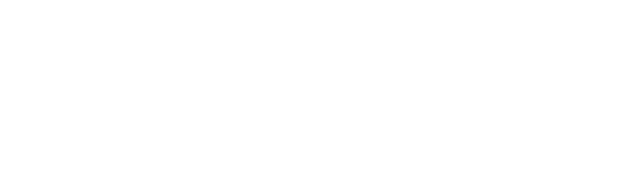
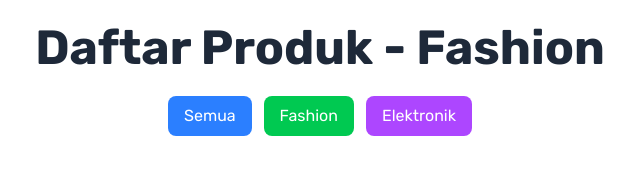
Before and after one commit to MDafaAdiwinata/tugas-produk-js, a website: page index.html in a window 1280 px wide. Shown: the whole page, without its empty margins (320-960 px from the left). Drawn offline with nearby package versions, Linux system fonts and the light colour scheme; files that its build step writes are made by us from their sources.

Commit message:
Add Button Filter Component

```diff
--- a/index.html
+++ b/index.html
@@ -16,7 +16,21 @@
         rel="stylesheet">
 </head>
 
-<body>
+<body class="font-[rubik]">
+    <div class="container mx-auto p-6">
+
+        <!-- Head Text -->
+        <h1 class="text-2xl md:text-5xl font-bold text-center text-gray-800 mb-6">Daftar Produk - Fashion</h1>
+
+        <!-- Tombol filter -->
+        <div class="flex justify-center gap-3 mb-8">
+            <button onclick="tampilkanProduk('all')" class="hover:cursor-pointer px-4 py-2 bg-blue-500 text-white rounded-lg hover:bg-blue-600">Semua</button>
+            <button onclick="tampilkanProduk('Fashion')" class="hover:cursor-pointer px-4 py-2 bg-green-500 text-white rounded-lg hover:bg-green-600">Fashion</button>
+            <button onclick="tampilkanProduk('Elektronik')" class="hover:cursor-pointer px-4 py-2 bg-purple-500 text-white rounded-lg hover:bg-purple-600">Elektronik</button>
+        </div>
+
+    </div>
+
 
 </body>
 
```
Also changed, not shown: output.css (added).
